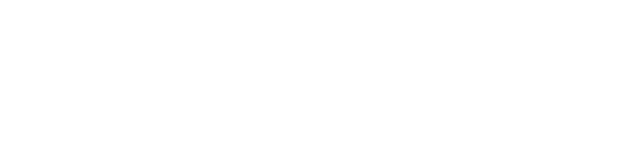
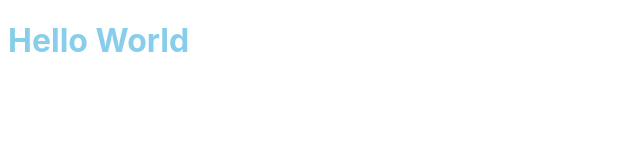
Before and after one commit to rthenage65/rthenage65.github.io, a plain HTML site: page index.html in a window 1280 px wide. Shown: the whole page, without its empty margins (0-640 px from the left). Drawn offline with Linux system fonts and the light colour scheme.

Commit message:
Made CSS, linked to HTML

```diff
--- a/index.html
+++ b/index.html
@@ -1,4 +1,15 @@
 <!DOCTYPE html>
-<html>
+<html lang="en">
+<head>
+    <meta charset="UTF-8">
+    <meta name="viewport" content="width=device-width, initial-scale=1.0">
+    <meta http-equiv="X-UA-Compatible" content="ie=edge">
+    <title>Document</title>
+    <link rel="stylesheet" href="style.css">
+</head>
+<body>
 
+    <h1>Hello World</h1>
+
+</body>
 </html>
--- /dev/null
+++ b/style.css
@@ -0,0 +1,4 @@
+body {
+    font-family: -apple-system, BlinkMacSystemFont, 'Segoe UI', Roboto, Oxygen, Ubuntu, Cantarell, 'Open Sans', 'Helvetica Neue', sans-serif;
+    color: skyblue;
+}
```
